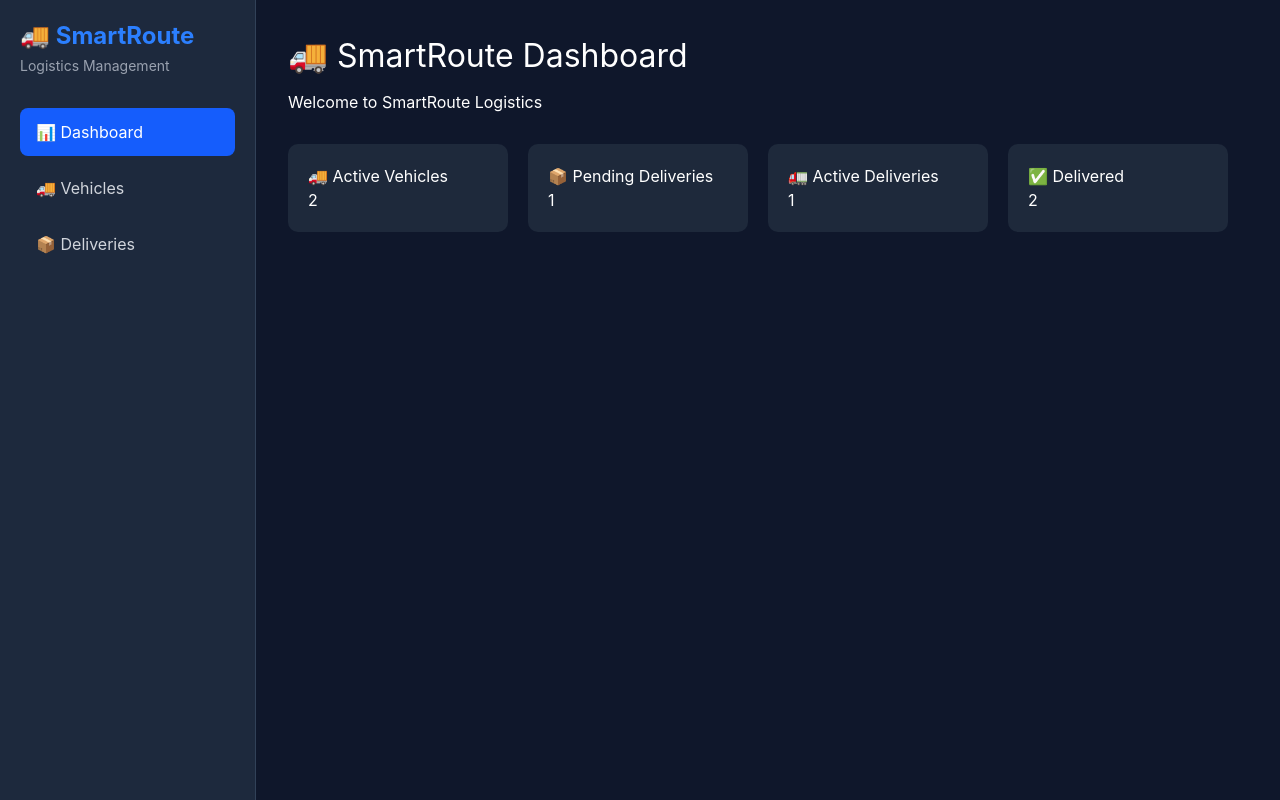
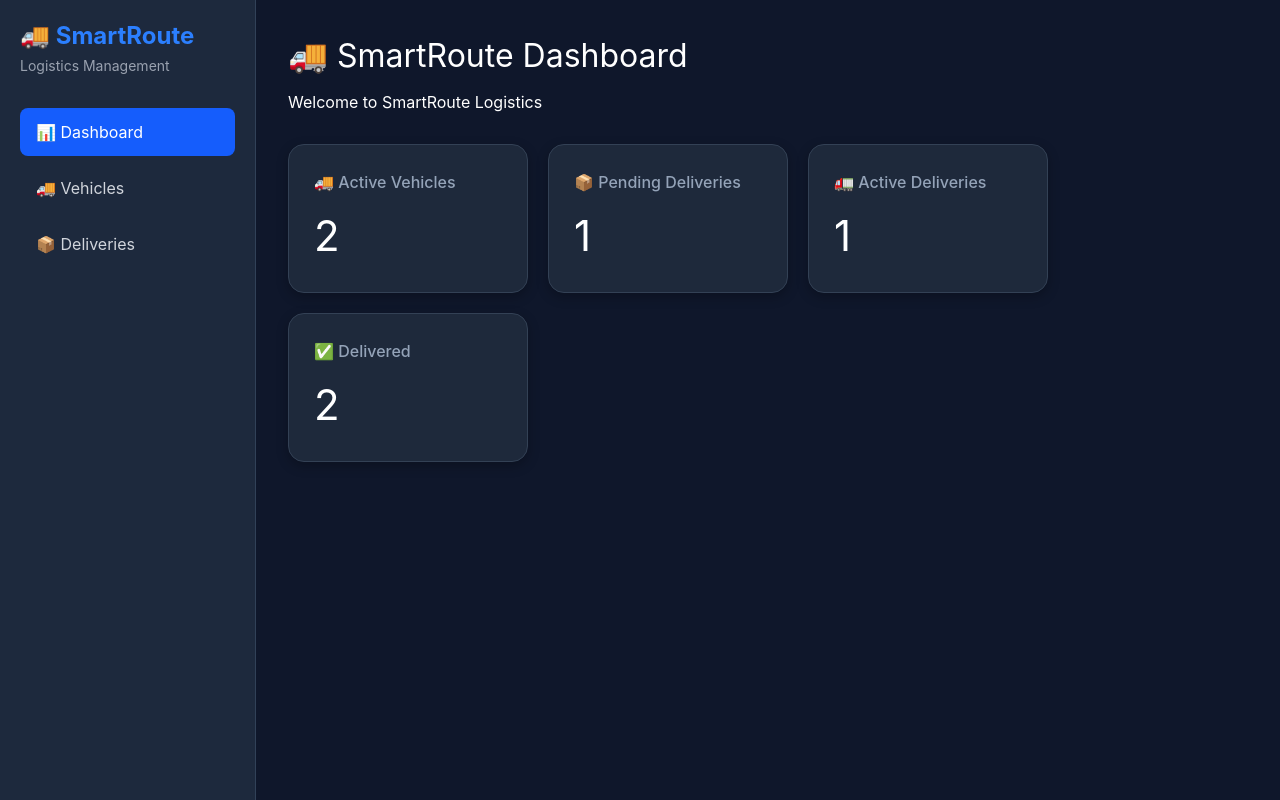
Before and after one commit to harshskarki/SmartRoute-Logistics-Management-System, a React (Vite) app: page / in a window 1280 px wide. Built offline with nearby package versions, Linux system fonts and the light colour scheme.

Commit message:
Phase 2.1 completed - Professional Dashboard Cards

```diff
--- a/src/pages/Dashboard.jsx
+++ b/src/pages/Dashboard.jsx
@@ -59,16 +59,29 @@ function Dashboard() {
         <div
           style={{
   background: "#1e293b",
-            padding: "20px",
-            borderRadius: "10px",
-            width: "220px",
+  padding: "25px",
+  borderRadius: "16px",
+  width: "240px",
+  border: "1px solid #334155",
+  boxShadow:
+    "0 4px 12px rgba(0,0,0,0.25)",
 }}
         >
-          <h3>
+          <h3
+  style={{
+    color: "#94a3b8",
+    fontWeight: "500",
+  }}
+>
   🚚 Active Vehicles
 </h3>
 
-          <h2>
+          <h2
+  style={{
+    fontSize: "42px",
+    marginTop: "10px",
+  }}
+>
   {activeVehicles}
 </h2>
         </div>
@@ -76,16 +89,29 @@ function Dashboard() {
         <div
           style={{
   background: "#1e293b",
-            padding: "20px",
-            borderRadius: "10px",
-            width: "220px",
+  padding: "25px",
+  borderRadius: "16px",
+  width: "240px",
+  border: "1px solid #334155",
+  boxShadow:
+    "0 4px 12px rgba(0,0,0,0.25)",
 }}
         >
-          <h3>
+          <h3
+  style={{
+    color: "#94a3b8",
+    fontWeight: "500",
+  }}
+>
   📦 Pending Deliveries
 </h3>
 
-          <h2>
+          <h2
+  style={{
+    fontSize: "42px",
+    marginTop: "10px",
+  }}
+>
   {pendingDeliveries}
 </h2>
         </div>
@@ -93,16 +119,29 @@ function Dashboard() {
         <div
           style={{
   background: "#1e293b",
-            padding: "20px",
-            borderRadius: "10px",
-            width: "220px",
+  padding: "25px",
+  borderRadius: "16px",
+  width: "240px",
+  border: "1px solid #334155",
+  boxShadow:
+    "0 4px 12px rgba(0,0,0,0.25)",
 }}
         >
-          <h3>
+          <h3
+  style={{
+    color: "#94a3b8",
+    fontWeight: "500",
+  }}
+>
   🚛 Active Deliveries
 </h3>
 
-          <h2>
+          <h2
+  style={{
+    fontSize: "42px",
+    marginTop: "10px",
+  }}
+>
   {activeDeliveries}
 </h2>
         </div>
@@ -110,16 +149,28 @@ function Dashboard() {
         <div
           style={{
     background: "#1e293b",
-            padding: "20px",
-            borderRadius: "10px",
-            width: "220px",
+    padding: "25px",
+    borderRadius: "16px",
+    width: "240px",
+    border: "1px solid #334155",
+    boxShadow:"0 4px 12px rgba(0,0,0,0.25)",
         }}
         >
-          <h3>
+          <h3
+  style={{
+    color: "#94a3b8",
+    fontWeight: "500",
+  }}
+>
   ✅ Delivered
 </h3>
 
-          <h2>
+          <h2
+  style={{
+    fontSize: "42px",
+    marginTop: "10px",
+  }}
+>
   {completedDeliveries}
 </h2>
         </div>
```
Lines whose indentation alone changed are shown as unchanged.
